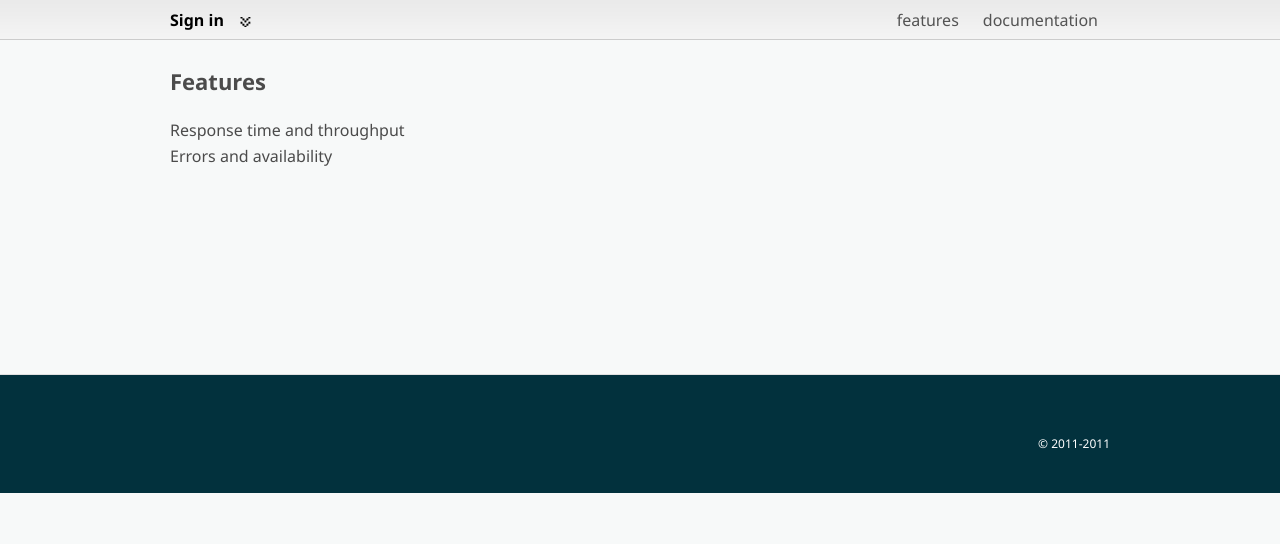
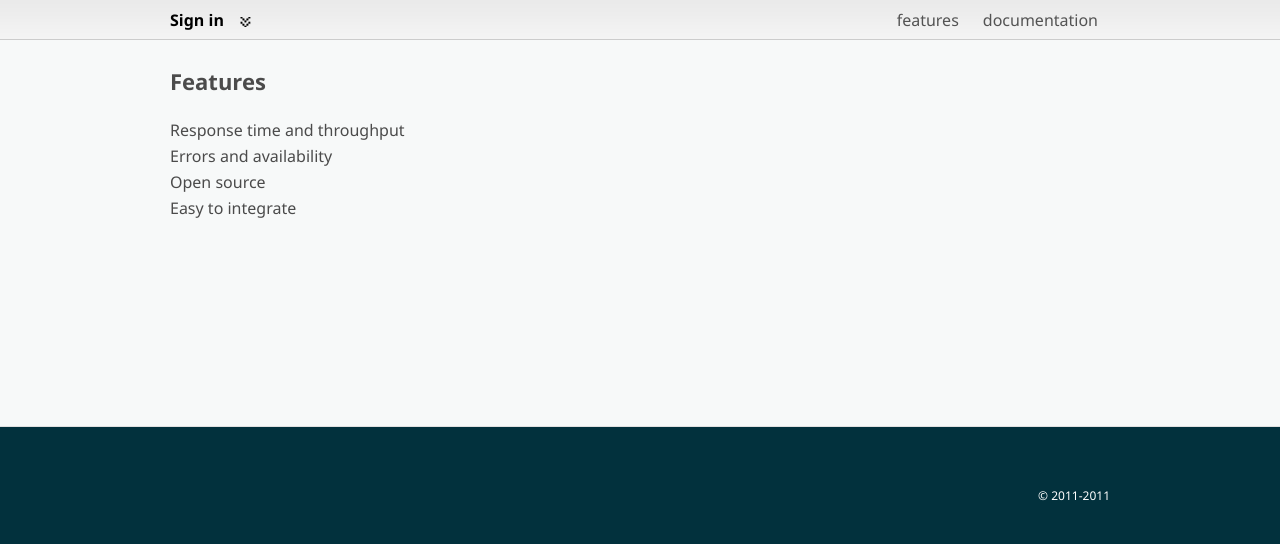
Before and after one commit to andrewsmedina/djangodash2011, a Django app: page /features/ in a window 1280 px wide. Shown: the part 119-663 px from the top of the page. Run offline with Django 3.2, Linux system fonts and the light colour scheme; parts of the project's set-up code (start-up, migrations or seed data) failed here and were passed over.

Commit message:
more features

```diff
--- a/startdust_website/home/templates/home/features.html
+++ b/startdust_website/home/templates/home/features.html
@@ -5,6 +5,8 @@
 	<h2>Features</h2>
 	<p>Response time and throughput</p>
 	<p>Errors and availability</p>
+	<p>Open source</p>
+    <p>Easy to integrate</p>
 	<div class="clear"></div>
 	<div class="clear"></div>
 </div>
```
